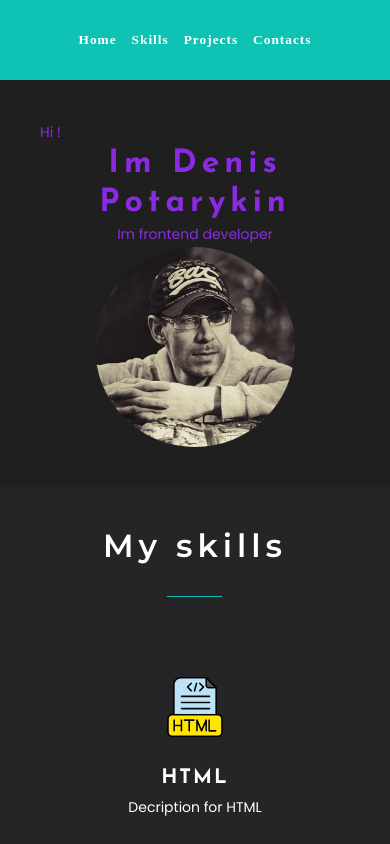
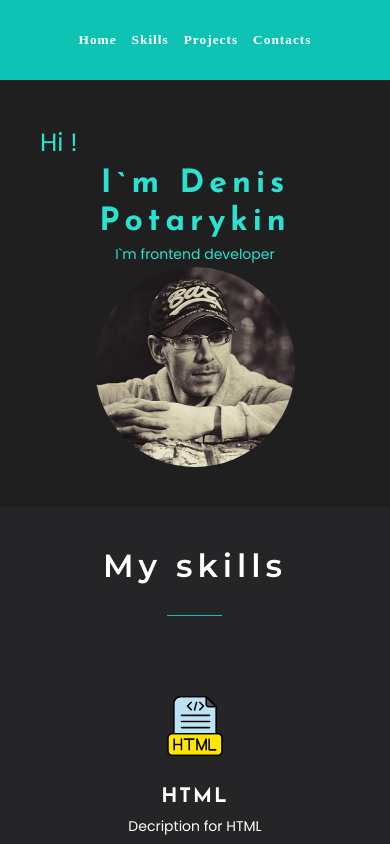
Before and after one commit to DenRainmen/Portfolio, a React (Vite) app: page / in a window 390 px wide. Shown: the top 844 px of the page. Built offline with nearby package versions, Linux system fonts and the light colour scheme.

Commit message:
Рефакторинг цвета и текста в main section

```diff
--- a/src/Main/Main.module.css
+++ b/src/Main/Main.module.css
@@ -33,7 +33,11 @@
 @media (max-width: 600px) {
   .greeting *{
     text-align: center;
-    color: blueviolet;
+    /* color: blueviolet; */
 
   }
+
+  .greeting span{
+    font-size: 25px;;
+  }
 }
--- a/src/Main/Main.tsx
+++ b/src/Main/Main.tsx
@@ -10,8 +10,8 @@ export const Main = () => {
       <div className="main">
         <div className={s.greeting}>
           <span>Hi !</span>
-          <h1>Im Denis Potarykin</h1>
-          <p>Im frontend developer </p>
+          <h1>I`m Denis Potarykin</h1>
+          <p>I`m frontend developer </p>
         </div>
         <div className={s.photo}>  </div>
 
```
